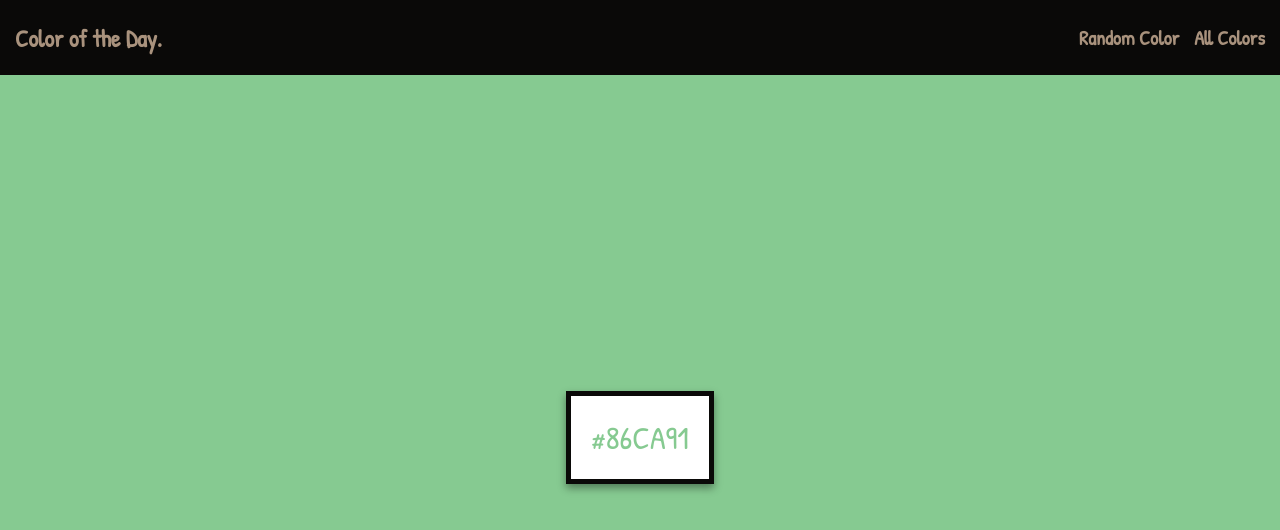
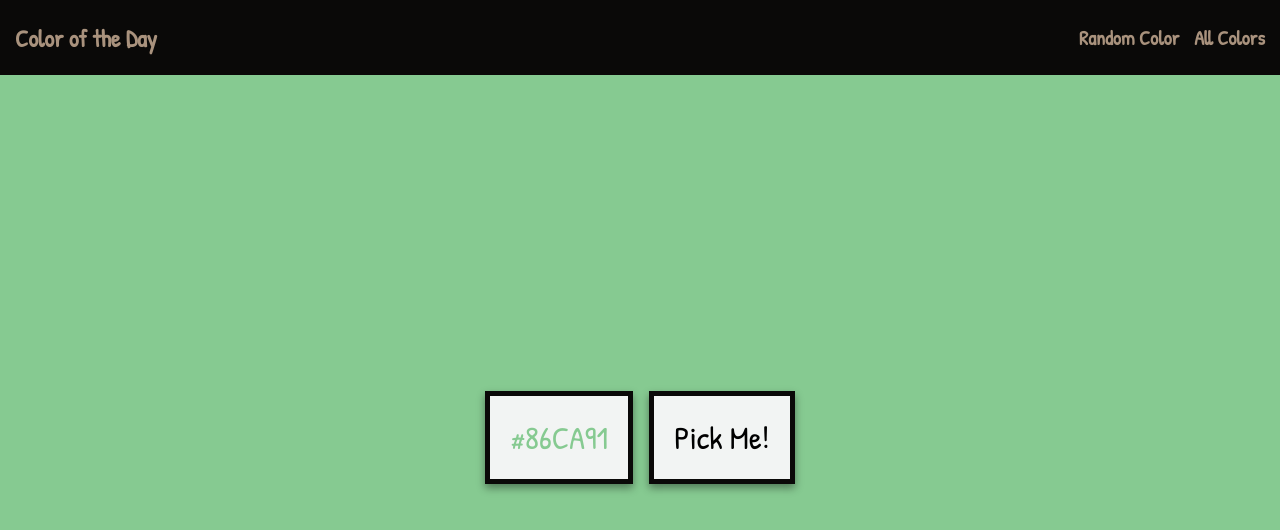
Before and after one commit to GSometimes/color-of-the-day-generator, a React (Create React App) app: page /random-color in a window 1280 px wide. Shown: the top 530 px of the page. Built offline with nearby package versions, Linux system fonts and the light colour scheme.

Commit message:
Added CopyButton Component, Card Component, and Destructured AllColors

```diff
--- a/src/components/AllColorsContainer/AllColorsContainer.js
+++ b/src/components/AllColorsContainer/AllColorsContainer.js
@@ -1,18 +1,20 @@
 import React from 'react';
 import './style.css';
 import { colorOfTheDay } from '../../data/color-data';
+import Card from '../Card/Card';
 
 const AllColorsContainer = () => {
   return (
     <div className='all-container'>
       {colorOfTheDay.map((item, index) => {
         return (
-          <div key={index} className='card-wrapper'>
-            <div style={{ backgroundColor: item }} className='color'></div>
-            <div className='card-text'>
-              {`Day ${index + 1}`}: {item}
-            </div>
-          </div>
+          // <div key={index} className='card-wrapper'>
+          //   <div style={{ backgroundColor: item }} className='color'></div>
+          //   <div className='card-text'>
+          //     {`Day ${index + 1}`}: {item}
+          //   </div>
+          // </div>
+          <Card item={item} index={index} key={index} />
         );
       })}
     </div>
--- a/src/components/AllColorsContainer/style.css
+++ b/src/components/AllColorsContainer/style.css
@@ -2,36 +2,10 @@
   /* display: flex;
   flex-wrap: wrap; */
   display: grid;
-  grid-template-rows: 1fr 1fr 1fr 1fr;
-  grid-template-columns: 1fr 1fr 1fr 1fr;
+  /* grid-template-rows: 1fr 1fr 1fr 1fr; */
+  /* grid-template-columns: 1fr 1fr 1fr 1fr; */
+  grid-template-columns: repeat(auto-fit, minmax(250px, 1fr));
   gap: 1rem;
   padding: 2rem;
   width: 100%;
 }
-
-.card-wrapper {
-  height: 300px;
-  width: 250px;
-  box-shadow: 0 4px 8px 0 rgba(0, 0, 0, 0.4);
-  border: 5px solid #0a0908;
-  margin: 0 auto;
-  overflow: hidden;
-  transition: all 0.25s ease-in-out;
-}
-
-.card-wrapper:hover {
-  box-shadow: none;
-}
-
-.color {
-  height: 75%;
-}
-
-.card-text {
-  height: 25%;
-  display: flex;
-  align-items: center;
-  justify-content: center;
-  font-weight: 700;
-  outline: 5px solid #0a0908;
-}
--- a/src/components/Button/Button.js
+++ /dev/null
@@ -1,12 +0,0 @@
-import React from 'react';
-import './style.css';
-
-const Button = ({ color, generateColor }) => {
-  return (
-    <button style={{ color }} onClick={generateColor}>
-      {color}
-    </button>
-  );
-};
-
-export default Button;
--- /dev/null
+++ b/src/components/Card/Card.js
@@ -0,0 +1,15 @@
+import React from 'react';
+import './style.css';
+
+const Card = (props) => {
+  return (
+    <div className='card-wrapper'>
+      <div style={{ backgroundColor: props.item }} className='color'></div>
+      <div className='card-text'>
+        {`Day ${props.index + 1}`}: {props.item}
+      </div>
+    </div>
+  );
+};
+
+export default Card;
--- /dev/null
+++ b/src/components/Card/style.css
@@ -0,0 +1,25 @@
+.card-wrapper {
+  height: 300px;
+  width: 250px;
+  box-shadow: 0 4px 8px 0 rgba(0, 0, 0, 0.4);
+  border: 5px solid #0a0908;
+  margin: 0 auto;
+  transition: all 0.25s ease-in-out;
+}
+
+.card-wrapper:hover {
+  box-shadow: none;
+}
+
+.color {
+  height: 75%;
+}
+
+.card-text {
+  height: 25%;
+  display: flex;
+  align-items: center;
+  justify-content: center;
+  font-weight: 700;
+  outline: 5px solid #0a0908;
+}
--- /dev/null
+++ b/src/components/ColorButton/ColorButton.js
@@ -0,0 +1,12 @@
+import React from 'react';
+import './style.css';
+
+const ColorButton = ({ color, generateColor }) => {
+  return (
+    <button class='color-button' style={{ color }} onClick={generateColor}>
+      {color}
+    </button>
+  );
+};
+
+export default ColorButton;
--- a/src/components/Button/style.css
+++ b/src/components/ColorButton/style.css
@@ -1,14 +1,13 @@
-button {
+.color-button {
   padding: 20px;
   font-size: 2rem;
-  background-color: #fff;
-  /* border-radius: 15px; */
+  background-color: #f2f4f3;
   cursor: pointer;
   border: 5px solid #0a0908;
   box-shadow: 0 4px 8px 0 rgba(0, 0, 0, 0.4);
   transition: all 0.25s ease-in-out;
 }
 
-button:hover {
+.color-button:hover {
   box-shadow: none;
 }
--- /dev/null
+++ b/src/components/CopyButton/CopyButton.js
@@ -0,0 +1,8 @@
+import React from 'react';
+import './style.css';
+
+const CopyButton = ({ color }) => {
+  return <button className='copy-button'>Pick Me!</button>;
+};
+
+export default CopyButton;
--- /dev/null
+++ b/src/components/CopyButton/style.css
@@ -0,0 +1,13 @@
+.copy-button {
+  padding: 20px;
+  font-size: 2rem;
+  background-color: #f2f4f3;
+  cursor: pointer;
+  border: 5px solid #0a0908;
+  box-shadow: 0 4px 8px 0 rgba(0, 0, 0, 0.4);
+  transition: all 0.25s ease-in-out;
+}
+
+.copy-button:hover {
+  box-shadow: none;
+}
--- a/src/components/Navbar/Navbar.js
+++ b/src/components/Navbar/Navbar.js
@@ -7,7 +7,7 @@ const Navbar = () => {
   return (
     <>
       <div className='nav-container'>
-        <span className='logo'>Color of the Day.</span>
+        <span className='logo'>Color of the Day</span>
         <ul className='nav-links'>
           {navLinks.map((link) => {
             return (
--- a/src/components/RandomColorContainer/RandomColorContainer.js
+++ b/src/components/RandomColorContainer/RandomColorContainer.js
@@ -1,6 +1,7 @@
 // import React, { useState } from 'react';
 // import { colorOfTheDay } from '../../data/color-data';
-import Button from '../Button/Button';
+import ColorButton from '../ColorButton/ColorButton';
+import CopyButton from '../CopyButton/CopyButton';
 import './style.css';
 
 const RandomColorContainer = ({ color, generateColor }) => {
@@ -18,7 +19,8 @@ const RandomColorContainer = ({ color, generateColor }) => {
   return (
     <>
       <div style={{ backgroundColor: color }} className='random-container'>
-        <Button color={color} generateColor={generateColor} />
+        <ColorButton color={color} generateColor={generateColor} />
+        <CopyButton color={color} />
       </div>
     </>
   );
--- a/src/components/RandomColorContainer/style.css
+++ b/src/components/RandomColorContainer/style.css
@@ -4,4 +4,5 @@
   align-items: center;
   justify-content: center;
   transition: all 0.25s ease-in-out;
+  gap: 1rem;
 }
```
